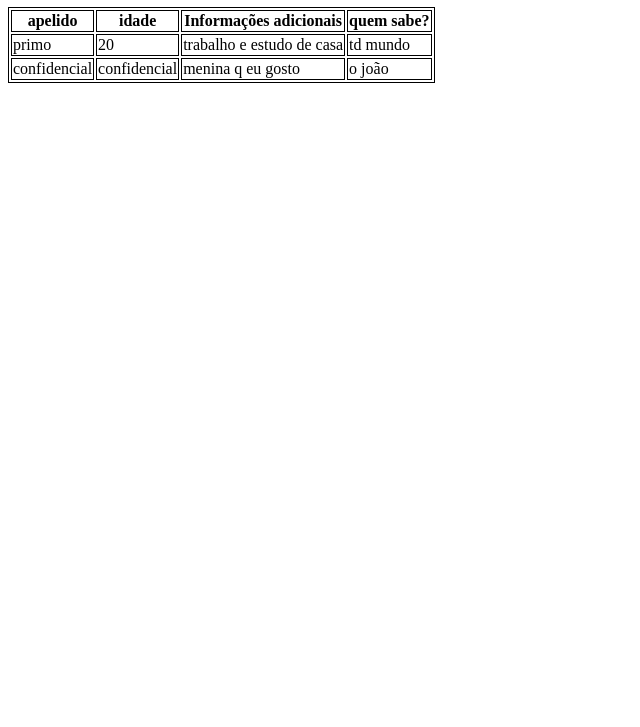
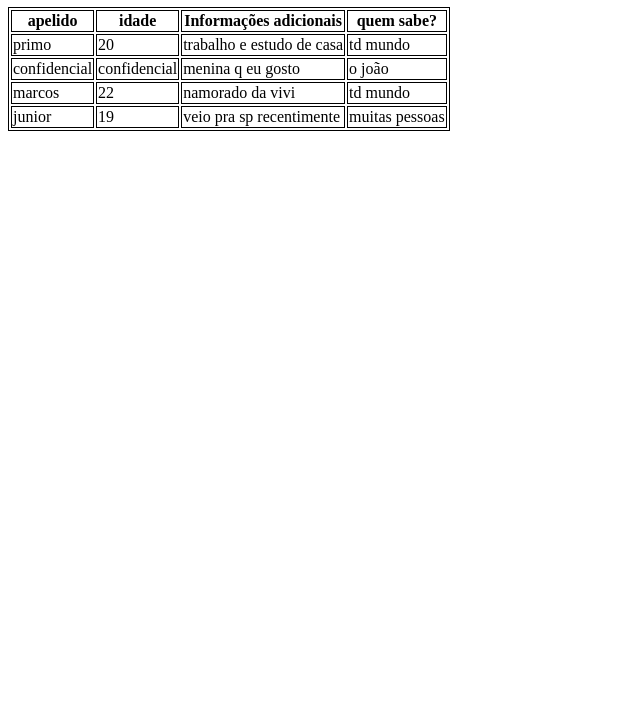
Before and after one commit to PR5302/aula-tabela.., a plain HTML site: page index.html in a window 1280 px wide. Shown: the part 73-800 px from the top of the page, without its empty margins (0-640 px from the left). Drawn offline with Linux system fonts and the light colour scheme.

Commit message:
adicionei mais pessoas

```diff
--- a/index.html
+++ b/index.html
@@ -19,15 +19,19 @@
                 <th>idade</th>
                 <th>Informações adicionais</th>
                 <th>quem sabe?</th>
+            </tr>
         </thead>
 
         <tbody>
 
-        </tr>
+        <tr>
+
             <td>primo</td>
             <td>20</td>
             <td>trabalho e estudo de casa</td>
             <td>td mundo</td>
+
+        </tr>
 
         <tr>
             <td>confidencial</td>
@@ -36,6 +40,20 @@
             <td>o joão</td>
         </tr>
 
+        <tr>
+            <td>marcos</td>
+            <td>22</td>
+            <td>namorado da vivi</td>
+            <td>td mundo</td>
+        </tr>
+        <tr>
+            <td>junior</td>
+            <td>19</td>
+            <td>veio pra sp recentimente</td>
+            <td>muitas pessoas</td>
+        </tr>
+
+
     </table>
 
 </body>
```
